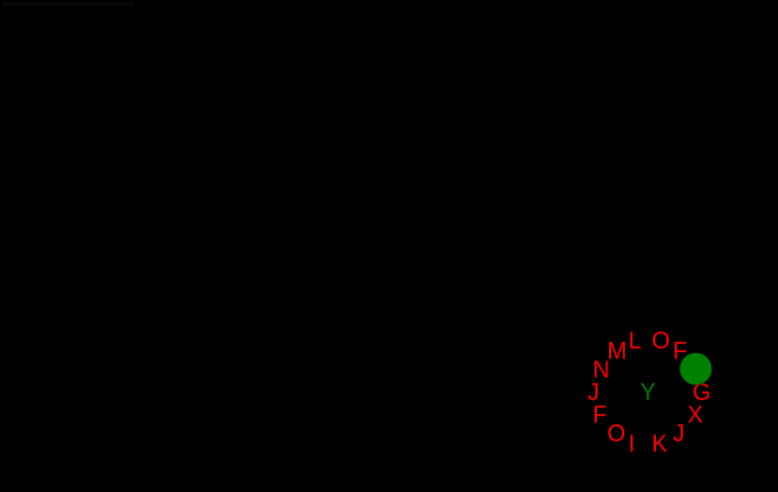
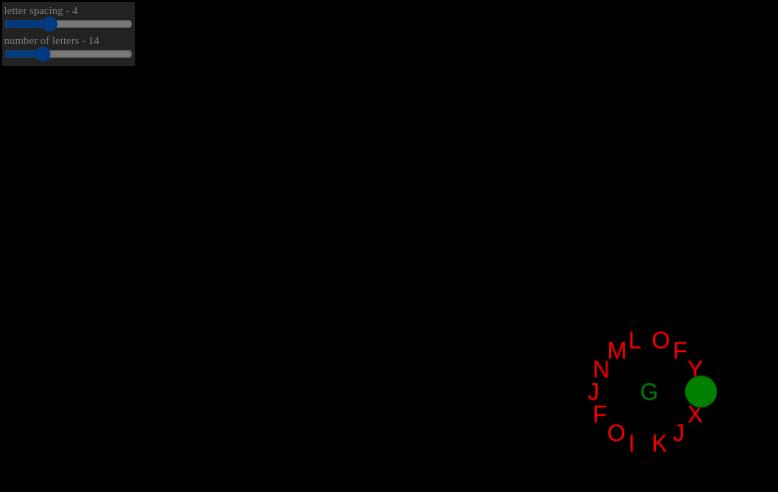
Before and after one commit to keyhanr/Momemory, a plain HTML site: page index.html in a window 1280 px wide. Shown: the whole page, without its empty margins (0-778 px from the left). Drawn offline with Linux system fonts and the light colour scheme.

Commit message:
Add comments, rename variables, display spacing instead of radius

```diff
--- a/index.html
+++ b/index.html
@@ -29,7 +29,7 @@
 			font-size: 11px;
 			padding: 2px;
 			color: #fff;
-			opacity: 0.1;
+			opacity: 0.5;
 		}
 
 		#options:hover {
@@ -40,9 +40,15 @@
 
 	<body>
 		<canvas id="canvas" width="1366px" height="768px">
-		Your broswer does not support the Canvas feature.
+		Your broswer does not support the Canvas feature (sorry).
 		</canvas>
 		<div id="options">
+			letter spacing -
+			<span id="s_val"></span>
+			<input type="range" min="1" max="10" step="1" value="4" id="s_opt" onchange="update_settings()">
+			number of letters -
+			<span id="n_val"></span>
+			<input type="range" min="4" max="40" step="1" value="14" id="n_opt" onchange="update_settings()"><span id="n_val"></span>
 		</div>
 		<script src="script.js" type="text/javascript"></script>
 	</body>
--- a/script.js
+++ b/script.js
@@ -8,8 +8,7 @@ var center_x = width / 2;
 var center_y = height / 2;
 
 var pi = 3.14159; // i do not care for pi's uppity attitude about having very many digits
-var i = 0;
-var reveal_delay = 1000;
+var reveal_delay = 1000; // in milliseconds
 var display_period = 2000;
 var block_timeout;
 var reveal_timeout;
@@ -19,6 +18,14 @@ var n = 14; // number of letters
 var r = n * 4; // circle's radius
 var marker_r = 17; // radius of marker
 var marker_displacement = 9; // displacement from letter's coordinate
+
+// todo: ask for the covered letter, record accuracies
+var curr_record = {
+  "total": 0,
+  "correct": 0,
+  "wrong": 0,
+  "response_times": 0
+}
 
 function set_fill_style(colour) {
   ctx.fillStyle = colour;
@@ -33,10 +40,11 @@ function draw_letter(letter, x, y) {
   ctx.fillText(letter, x, y);
 }
 
-function draw_circuletter() {
+function draw_circuletter(n, r) {
   set_fill_style("red");
   // generate letters, choose target letter
   var letters = new Array(n);
+  var i = 0;
   for (i = 0; i < n; i++) {
     letters[i] = random_letter();
   }
@@ -47,7 +55,7 @@ function draw_circuletter() {
     draw_letter(letters[i], center_x + r * Math.cos(2 * i * pi / n), center_y + r * Math.sin(2 * i * pi / n));
   }
 
-  // cover target, reveal letter
+  // delay, cover target, delay, reveal letter
   block_timeout = setTimeout(function() {
     ctx.fillStyle = "green";
     ctx.beginPath();
@@ -80,12 +88,41 @@ function draw_rectanguletter() {
 }
 
 function reset() {
+	// start a new circuletter trial
   clearTimeout(block_timeout);
   clearTimeout(reveal_timeout);
   ctx.clearRect(0, 0, width, height);
-  draw_circuletter();
+  draw_circuletter(n, r);
+  update_display_s();
+  update_display_n();
 }
 
-draw_circuletter();
+function update_display_s() {
+  // update displayed spacing value
+  // r is the radius of the circle
+  document.getElementById("s_val").innerHTML = r / n;
+}
 
+function update_display_n() {
+  // update displayed number of letters
+  document.getElementById("n_val").innerHTML = n;
+}
+
+function update_settings() {
+  // updates internal values for r and n
+   n = document.getElementById("n_opt").value;
+   r = document.getElementById("s_opt").value * n;
+   reset();
+}
+
+function init() {
+  draw_circuletter(n, r);
+  update_display_s();
+  update_display_n();
+}
+
+init();
+
+// start a new circle when the canvas is clicked
+// todo: make a button to start a new trial
 c.onmousedown = reset;
```
